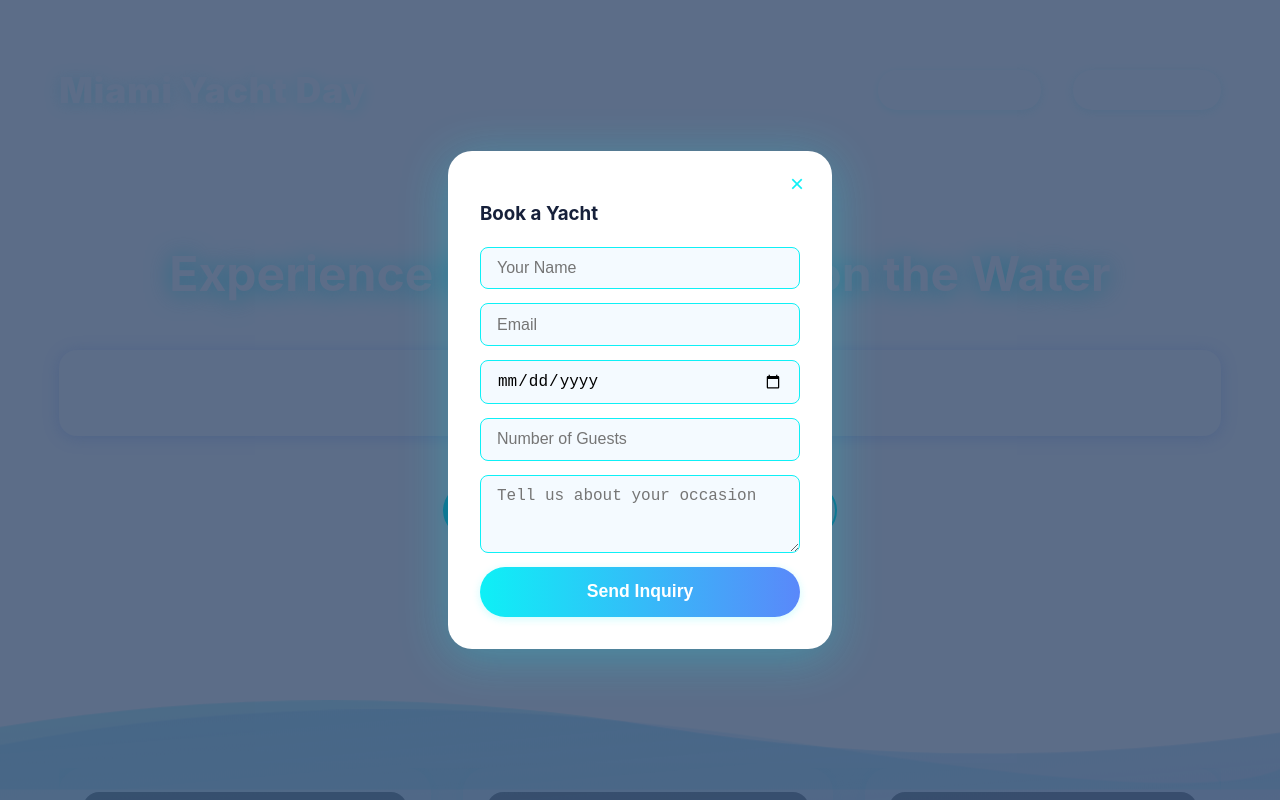
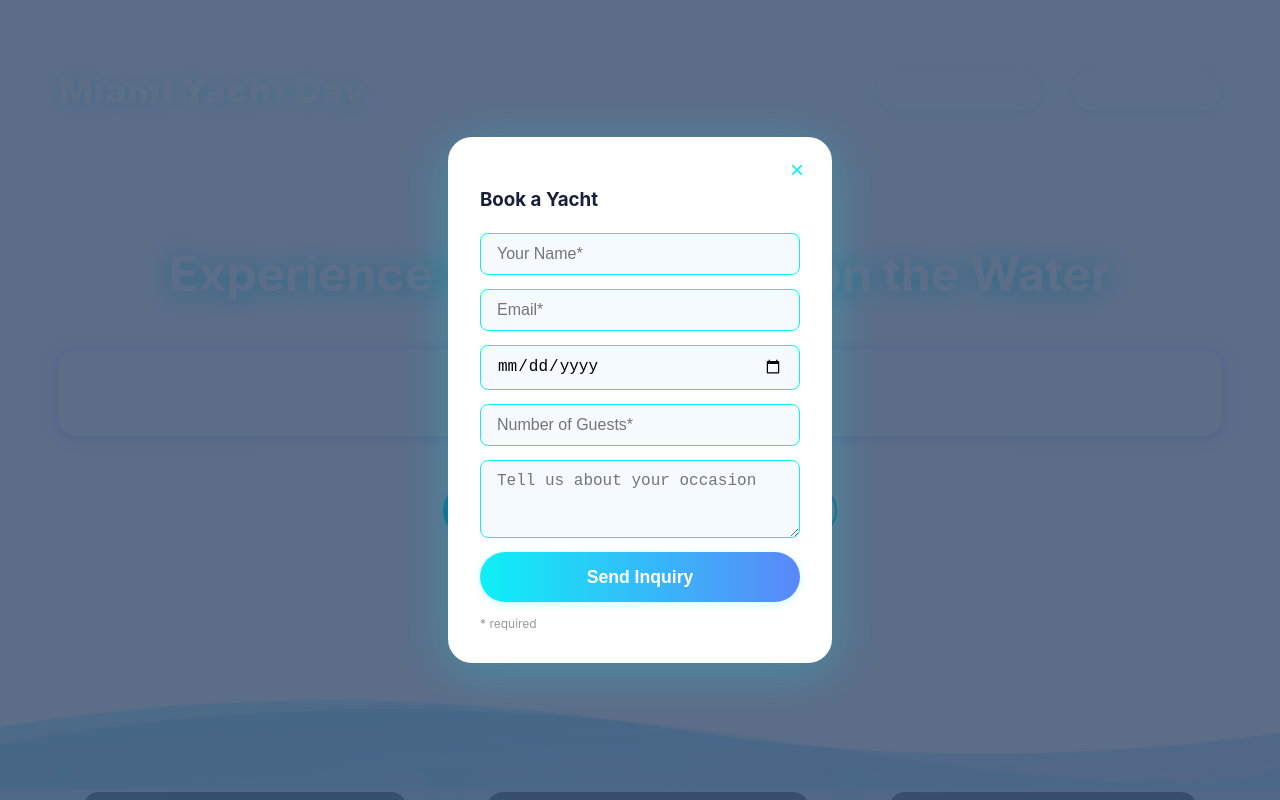
Before and after one commit to alfredh110/miamiyachtday, a Next.js app: page / in a window 1280 px wide. Both pictures are taken after a click on the button "Book a Yacht". Shown: the top 800 px of the page. Built offline with nearby package versions, Linux system fonts and the light colour scheme; grey boxes are pictures that could not be loaded.

Commit message:
Update page.tsx

```diff
--- a/app/page.tsx
+++ b/app/page.tsx
@@ -32,7 +32,7 @@ const galleryPhotos = [
   "https://images.unsplash.com/photo-1519125323398-675f0ddb6308?auto=format&fit=crop&w=600&q=80"
 ];
 
-const yachtCards = [
+const initialYachtCards = [
   {
     name: "Sunseeker 88 Yacht",
     desc: "88ft • 12 Guests • 5 Cabins • Crew Included",
@@ -54,6 +54,8 @@ export default function Home() {
   const [showOwnerForm, setShowOwnerForm] = useState(false);
   const [showBookingForm, setShowBookingForm] = useState(false);
   const [navOpen, setNavOpen] = useState(false);
+  const [yachtCards, setYachtCards] = useState(initialYachtCards);
+  const [toast, setToast] = useState<string | null>(null);
 
   React.useEffect(() => {
     if (navOpen) {
@@ -212,6 +214,9 @@ export default function Home() {
         )}
       </nav>
 
+      {/* Toast notification */}
+      {toast && <Toast message={toast} onClose={() => setToast(null)} />}
+
       {/* Hero Section */}
       <section style={{
         flex: 1, display: "flex", flexDirection: "column",
@@ -343,14 +348,32 @@ export default function Home() {
       {/* Owner Form Modal */}
       {showOwnerForm && (
         <Modal onClose={() => setShowOwnerForm(false)}>
-          <OwnerForm />
+          <OwnerForm
+            onSubmit={data => {
+              setYachtCards(prev => [
+                {
+                  name: data.yachtName,
+                  desc: `${data.yachtLength}ft • ${data.guestCapacity} Guests${data.amenities ? " • " + data.amenities : ""}`,
+                  img: data.imgUrl || "https://images.unsplash.com/photo-1507525428034-b723cf961d3e?auto=format&fit=crop&w=600&q=80"
+                },
+                ...prev
+              ]);
+              setShowOwnerForm(false);
+              setToast("Yacht listing submitted! Your yacht is now featured.");
+            }}
+          />
         </Modal>
       )}
 
       {/* Booking Form Modal */}
       {showBookingForm && (
         <Modal onClose={() => setShowBookingForm(false)}>
-          <BookingForm />
+          <BookingForm
+            onSubmit={() => {
+              setShowBookingForm(false);
+              setToast("Booking inquiry sent! We'll contact you soon.");
+            }}
+          />
         </Modal>
       )}
 
@@ -501,33 +524,113 @@ function Modal({ children, onClose }: { children: React.ReactNode; onClose: () =
   );
 }
 
+// Toast notification
+function Toast({ message, onClose }: { message: string, onClose: () => void }) {
+  React.useEffect(() => {
+    const t = setTimeout(onClose, 3500);
+    return () => clearTimeout(t);
+  }, [onClose]);
+  return (
+    <div style={{
+      position: "fixed",
+      top: 24,
+      left: "50%",
+      transform: "translateX(-50%)",
+      background: "#fff",
+      color: "#16203a",
+      borderRadius: 16,
+      padding: "1.1rem 2.2rem",
+      fontWeight: 600,
+      fontSize: "1.2rem",
+      boxShadow: "0 2px 24px #0ef0f655",
+      zIndex: 9999,
+      letterSpacing: "0.02em",
+      border: "2px solid #0ef0f6"
+    }}>
+      {message}
+    </div>
+  );
+}
+
 // Owner Listing Form
-function OwnerForm() {
+type OwnerFormProps = {
+  onSubmit: (data: {
+    yachtName: string;
+    yachtLength: string;
+    guestCapacity: string;
+    amenities: string;
+    imgUrl?: string;
+  }) => void;
+};
+function OwnerForm({ onSubmit }: OwnerFormProps) {
+  const [yachtName, setYachtName] = useState("");
+  const [yachtLength, setYachtLength] = useState("");
+  const [guestCapacity, setGuestCapacity] = useState("");
+  const [amenities, setAmenities] = useState("");
+  const [imgUrl, setImgUrl] = useState("");
+  const [error, setError] = useState<string | null>(null);
+
+  function handleSubmit(e: React.FormEvent) {
+    e.preventDefault();
+    if (!yachtName.trim() || !yachtLength.trim() || !guestCapacity.trim()) {
+      setError("Please fill in all required fields.");
+      return;
+    }
+    setError(null);
+    onSubmit({
+      yachtName: yachtName.trim(),
+      yachtLength: yachtLength.trim(),
+      guestCapacity: guestCapacity.trim(),
+      amenities: amenities.trim(),
+      imgUrl: imgUrl.trim()
+    });
+  }
+
   return (
-    <form style={{ display: "flex", flexDirection: "column", gap: 14 }}>
+    <form style={{ display: "flex", flexDirection: "column", gap: 14 }} onSubmit={handleSubmit}>
       <h3 style={{ marginBottom: 8, color: "#16203a" }}>List Your Yacht</h3>
-      <input style={inputStyle} placeholder="Your Name" required />
-      <input style={inputStyle} placeholder="Email" type="email" required />
-      <input style={inputStyle} placeholder="Yacht Name" required />
-      <input style={inputStyle} placeholder="Yacht Length (ft)" required />
-      <input style={inputStyle} placeholder="Guest Capacity" required />
-      <textarea style={inputStyle} placeholder="Describe your yacht & amenities" rows={3} required />
+      <input style={inputStyle} placeholder="Yacht Name*" required value={yachtName} onChange={e => setYachtName(e.target.value)} />
+      <input style={inputStyle} placeholder="Yacht Length (ft)*" required value={yachtLength} onChange={e => setYachtLength(e.target.value)} />
+      <input style={inputStyle} placeholder="Guest Capacity*" required value={guestCapacity} onChange={e => setGuestCapacity(e.target.value)} />
+      <input style={inputStyle} placeholder="Amenities (WiFi, Jetski, etc)" value={amenities} onChange={e => setAmenities(e.target.value)} />
+      <input style={inputStyle} placeholder="Yacht Image URL (optional)" value={imgUrl} onChange={e => setImgUrl(e.target.value)} />
+      {error && <div style={{ color: "#e60040", fontWeight: 600, fontSize: 14 }}>{error}</div>}
       <button type="submit" style={primaryBtnStyle}>Submit Listing</button>
+      <div style={{ fontSize: 12, color: "#999" }}>* required</div>
     </form>
   );
 }
 
 // Booking Inquiry Form
-function BookingForm() {
+function BookingForm({ onSubmit }: { onSubmit: () => void }) {
+  const [name, setName] = useState("");
+  const [email, setEmail] = useState("");
+  const [date, setDate] = useState("");
+  const [guests, setGuests] = useState("");
+  const [occasion, setOccasion] = useState("");
+  const [error, setError] = useState<string | null>(null);
+
+  function handleSubmit(e: React.FormEvent) {
+    e.preventDefault();
+    if (!name.trim() || !email.trim() || !date.trim() || !guests.trim()) {
+      setError("Please fill in all required fields.");
+      return;
+    }
+    setError(null);
+    onSubmit();
+  }
+
   return (
-    <form style={{ display: "flex", flexDirection: "column", gap: 14 }}>
+    <form style={{ display: "flex", flexDirection: "column", gap: 14 }} onSubmit={handleSubmit}>
       <h3 style={{ marginBottom: 8, color: "#16203a" }}>Book a Yacht</h3>
-      <input style={inputStyle} placeholder="Your Name" required />
-      <input style={inputStyle} placeholder="Email" type="email" required />
-      <input style={inputStyle} placeholder="Preferred Date" type="date" required />
-      <input style={inputStyle} placeholder="Number of Guests" required />
-      <textarea style={inputStyle} placeholder="Tell us about your occasion" rows={3} />
+      <input style={inputStyle} placeholder="Your Name*" required value={name} onChange={e => setName(e.target.value)} />
+      <input style={inputStyle} placeholder="Email*" type="email" required value={email} onChange={e => setEmail(e.target.value)} />
+      <input style={inputStyle} placeholder="Preferred Date*" type="date" required value={date} onChange={e => setDate(e.target.value)} />
+      <input style={inputStyle} placeholder="Number of Guests*" required value={guests} onChange={e => setGuests(e.target.value)} />
+      <textarea style={inputStyle} placeholder="Tell us about your occasion" rows={3} value={occasion} onChange={e => setOccasion(e.target.value)} />
+      {error && <div style={{ color: "#e60040", fontWeight: 600, fontSize: 14 }}>{error}</div>}
       <button type="submit" style={primaryBtnStyle}>Send Inquiry</button>
+      <div style={{ fontSize: 12, color: "#999" }}>* required</div>
     </form>
   );
 }
```
